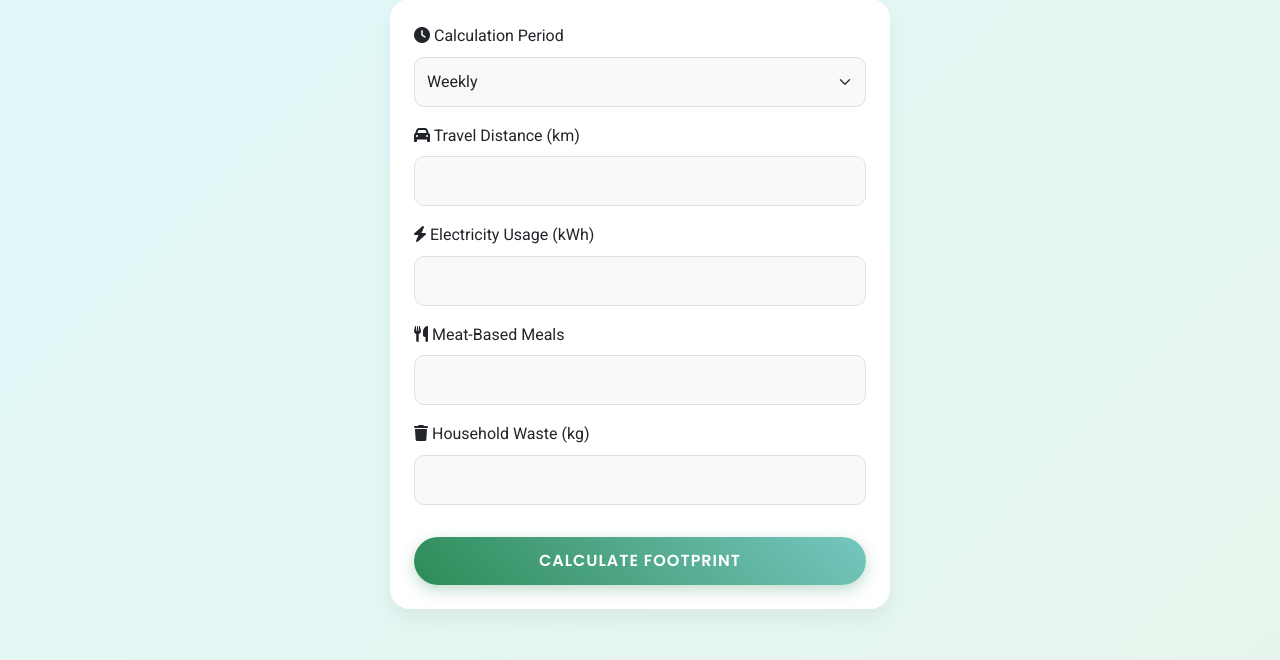
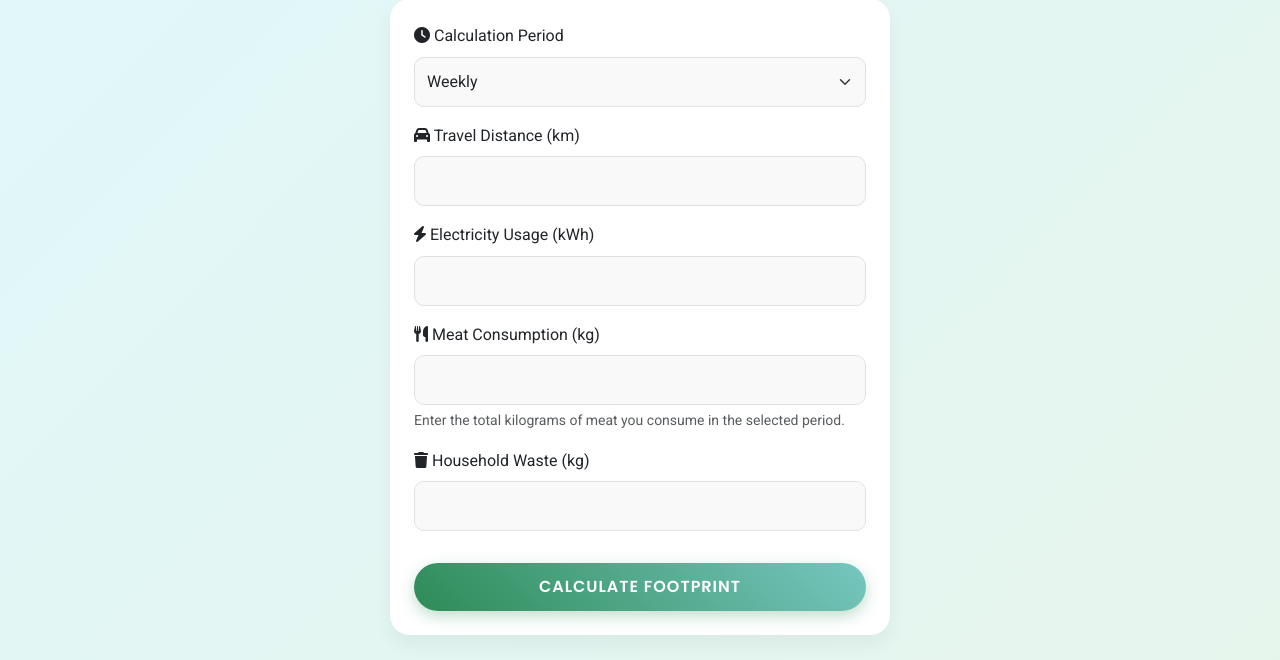
Before and after one commit to Mk20-05/GreenPulse, a Flask app: page /calculator in a window 1280 px wide. Shown: the part 201-861 px from the top of the page. Run offline with Flask 3, Linux system fonts and the light colour scheme; a user stored in the database is signed in.

Commit message:
Update calculator food input label and Vercel fixes

```diff
--- a/templates/calculator.html
+++ b/templates/calculator.html
@@ -24,8 +24,13 @@
                     <input type="number" step="0.1" class="form-control" id="electricity" name="electricity" required>
                 </div>
                 <div class="mb-3">
-                    <label for="meals" class="form-label"><i class="fas fa-utensils"></i> Meat-Based Meals</label>
-                    <input type="number" class="form-control" id="meals" name="meals" required>
+                    <label for="meals" class="form-label">
+                        <i class="fas fa-utensils"></i> Meat Consumption (kg)
+                    </label>
+                    <input type="number" step="0.1" class="form-control" id="meals" name="meals" required>
+                    <div class="form-text">
+                        Enter the total kilograms of meat you consume in the selected period.
+                    </div>
                 </div>
                 <div class="mb-3">
                     <label for="waste" class="form-label"><i class="fas fa-trash"></i> Household Waste (kg)</label>
```
